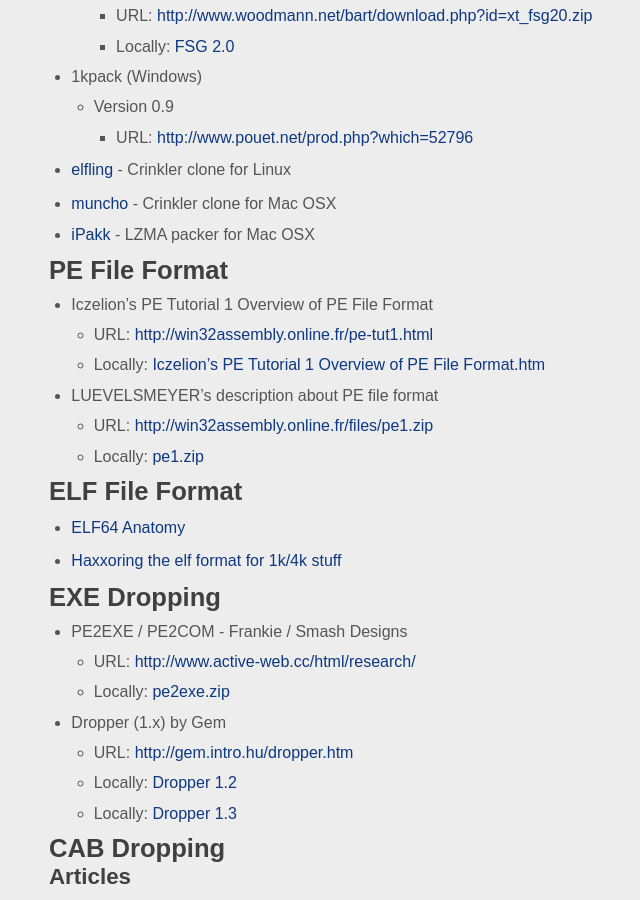
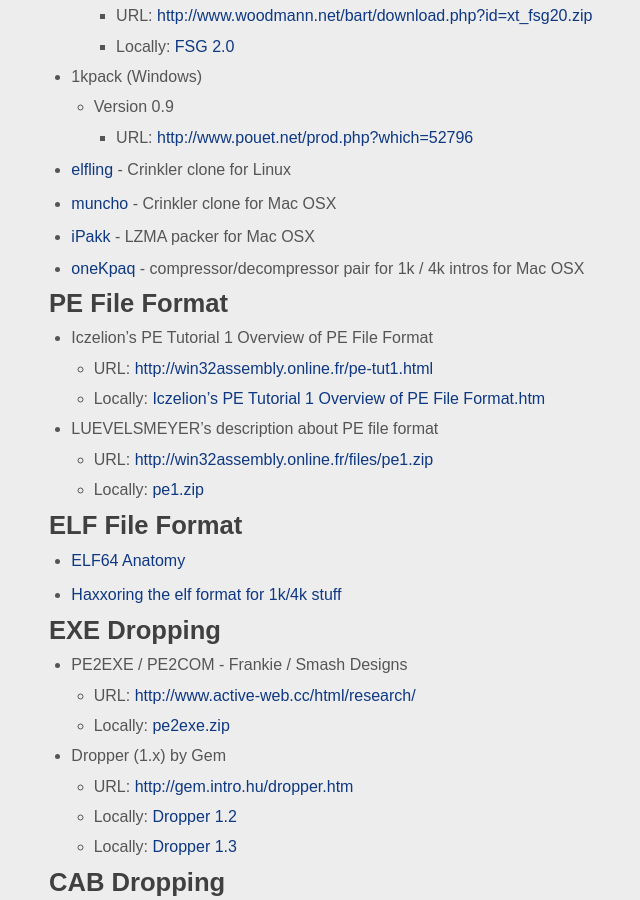
Before and after one commit to in4k/in4k.github.io, a Jekyll site: the page built from wiki/exe-tweakers-and-linkers.markdown, in a window 1280 px wide and 900 px high, scrolled down 726 px. Shown: the whole window, without its empty margins (120-760 px from the left). Built offline with Jekyll 4.4.1, drawn with Linux system fonts in a browser that asks for light colours; some web fonts are replaced.

Commit message:
Update exe-tweakers-and-linkers.markdown

```diff
--- a/wiki/exe-tweakers-and-linkers.markdown
+++ b/wiki/exe-tweakers-and-linkers.markdown
@@ -41,6 +41,8 @@
 * [muncho](http://www.pouet.net/prod.php?which=51324) - Crinkler clone for Mac OSX
 
 * [iPakk](http://www.pouet.net/prod.php?which=29185) - LZMA packer for Mac OSX
+
+* [oneKpaq](http://www.pouet.net/prod.php?which=66926) - compressor/decompressor pair for 1k / 4k intros for Mac OSX
 
 # PE File Format
 
```
